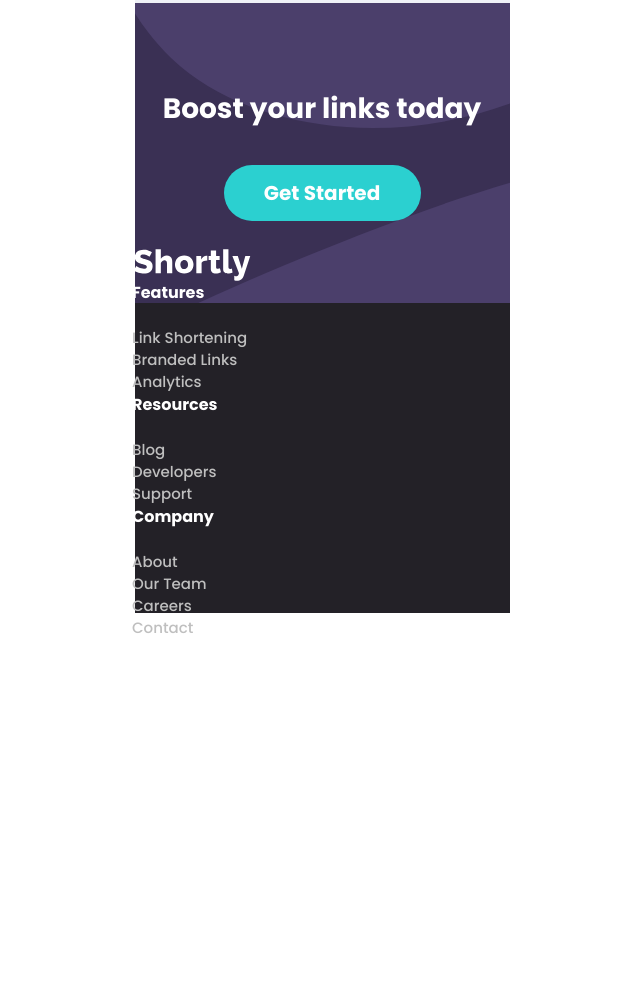
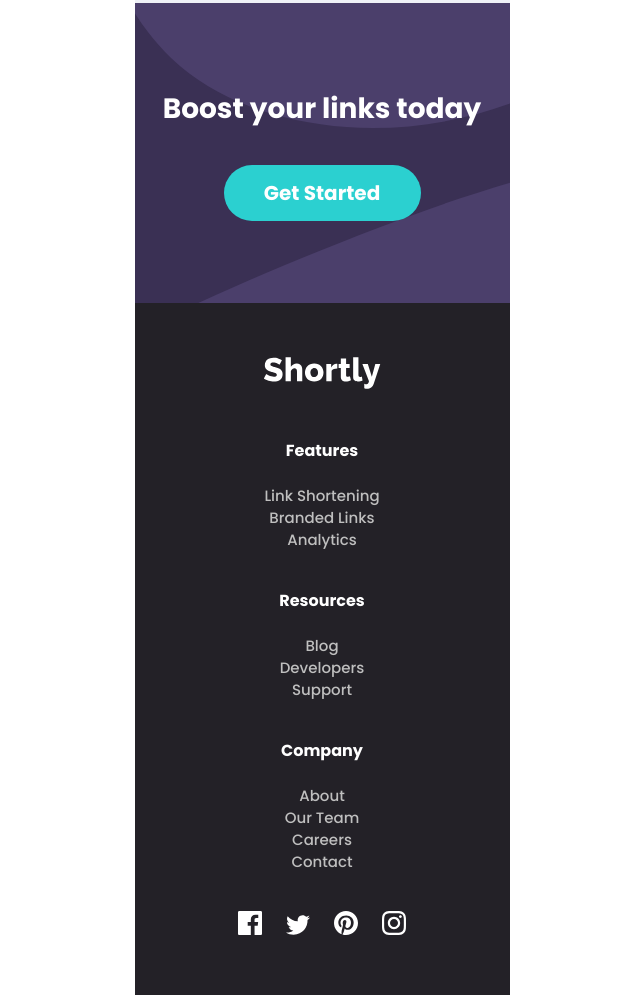
Before and after one commit to KVADRAT-1/portfolio-project-3, a React app: page / in a window 1280 px wide. Shown: the part 2508-3503 px from the top of the page, without its empty margins (318-958 px from the left). Before the commit the page ends 3175 px from the top, so only its background shows below. Built offline with nearby package versions, Linux system fonts and the light colour scheme.

Commit message:
14.10.2021/21:00

```diff
--- a/package.json
+++ b/package.json
@@ -16,7 +16,7 @@
     "build": "react-scripts build",
     "test": "react-scripts test",
     "eject": "react-scripts eject",
-    "commit": "git add -A && git status && git commit -m 14.10.2021/19:13 && git push origin main"
+    "commit": "git add -A && git status && git commit -m 14.10.2021/21:00 && git push origin main"
   },
   "eslintConfig": {
     "extends": [
--- a/src/components/Footer/Footer.css
+++ b/src/components/Footer/Footer.css
@@ -3,12 +3,12 @@
   align-items: center;
   justify-content: center;
   width: 100%;
-  height: 310px;
   color: white;
   background-color: #232127;
 }
 
 .Footer__box {
+  margin: 70px 0 70px 0;
   display: flex;
 }
 
@@ -58,6 +58,16 @@
 
 @media (max-width: 1439px) {
   .Footer__box {
+    margin: 54px 0 56px 0;
     flex-direction: column;
   }
+
+  .Footer__logo {
+    margin: 0 auto 50px auto;
+  }
+
+  .Footer__list {
+    margin: 0 0 38px 0;
+    text-align: center;
+  }
 }
```
